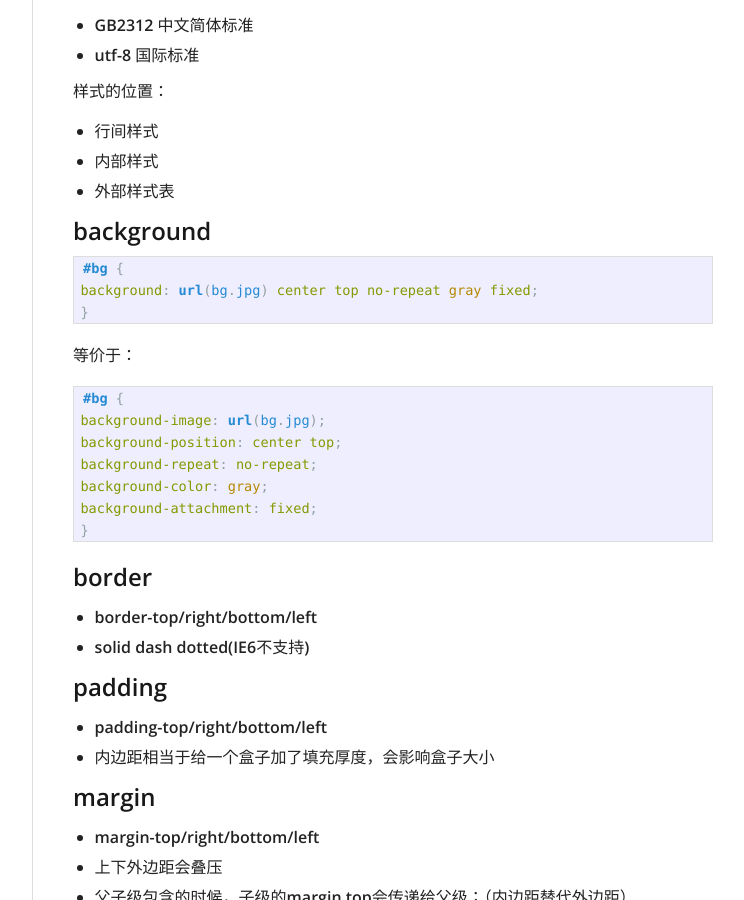
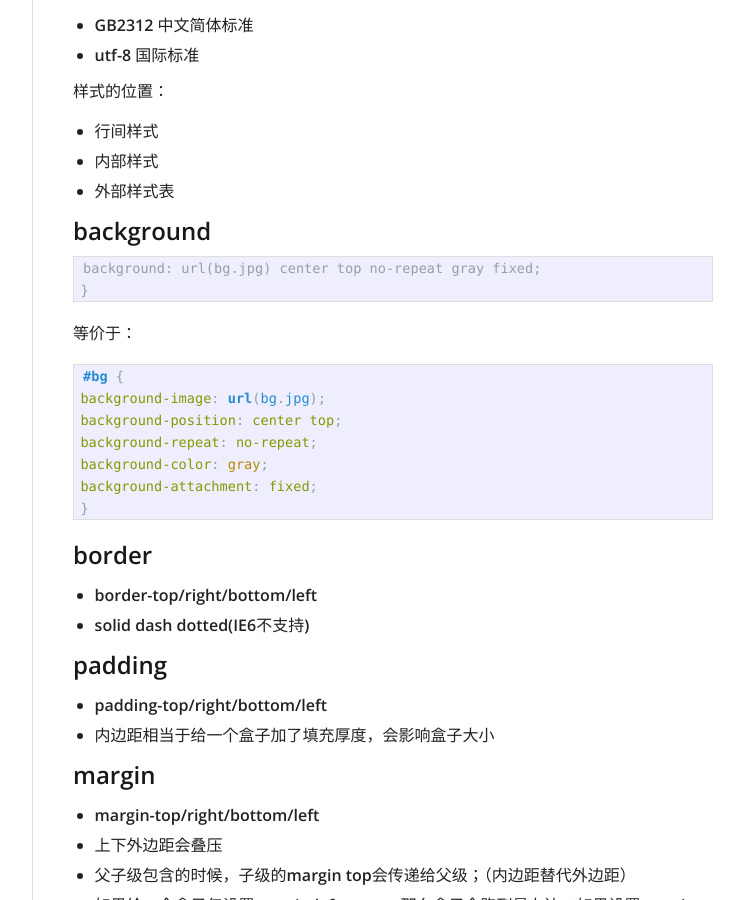
Before and after one commit to fantaghiro/fantaghiro.github.io, a Jekyll site: the page built from _posts/2014-07-30-HTML-CSS-Basics.markdown, in a window 1280 px wide and 900 px high, scrolled down 1626 px. Shown: the whole window, without its empty margins (378-1122 px from the left). Built offline with Jekyll 4.4.1, drawn with Linux system fonts in a browser that asks for light colours; nearby versions of some CDN libraries; comment, search, counter and statistics services are not loaded.

Commit message:
Update 2014-07-30-HTML-CSS-Basics.markdown

````diff
--- a/_posts/2014-07-30-HTML-CSS-Basics.markdown
+++ b/_posts/2014-07-30-HTML-CSS-Basics.markdown
@@ -62,11 +62,10 @@ tags:
 
 ##background
 
-```css
-#bg {
+~~~
 background: url(bg.jpg) center top no-repeat gray fixed;
 }
-```
+~~~
 
 等价于：
 
````
